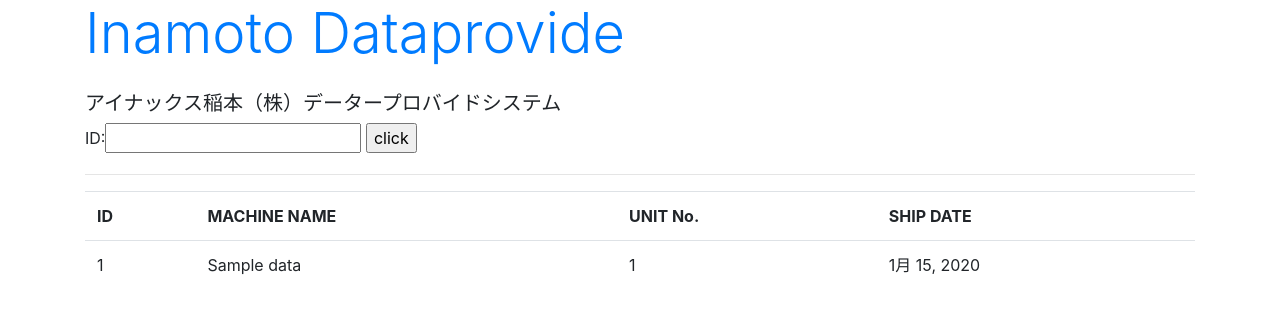
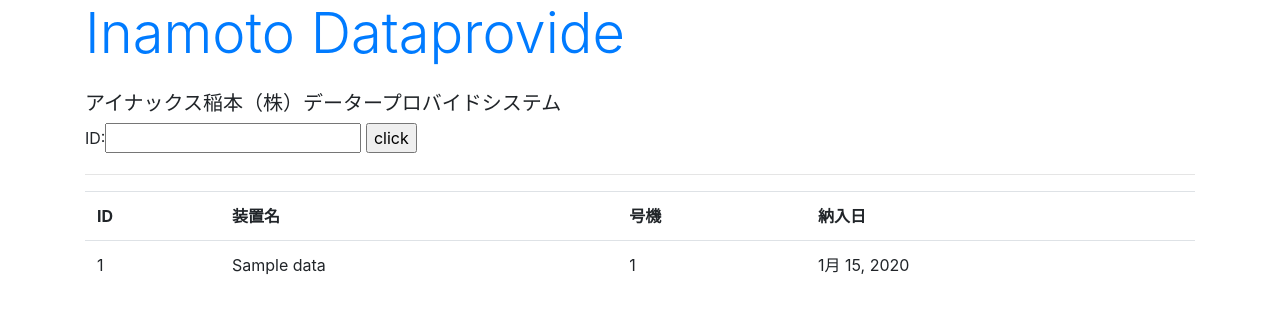
Before and after one commit to kenji1781/dataprovide, a Django app: page /main_app/ in a window 1280 px wide. Shown: the top 314 px of the page. Run offline with Django 3.2, Linux system fonts and the light colour scheme; tables that the repository leaves empty hold one stand-in row (values such as "Sample post"); some libraries are stand-ins or nearby versions.

Commit message:
html一部修正

```diff
--- a/dataprovide/main_app/templates/main_app/index.html
+++ b/dataprovide/main_app/templates/main_app/index.html
@@ -21,9 +21,9 @@
     <table class="table">
         <tr>
             <th>ID</th>
-            <th>MACHINE NAME</th>
-            <th>UNIT No.</th>
-            <th>SHIP DATE</th>
+            <th>装置名</th>
+            <th>号機</th>
+            <th>納入日</th>
         </tr>
     <!--  データベースで読み出した変数dataをitemに転送しデータ分forで回す-->
     {% for item in data %}
```
